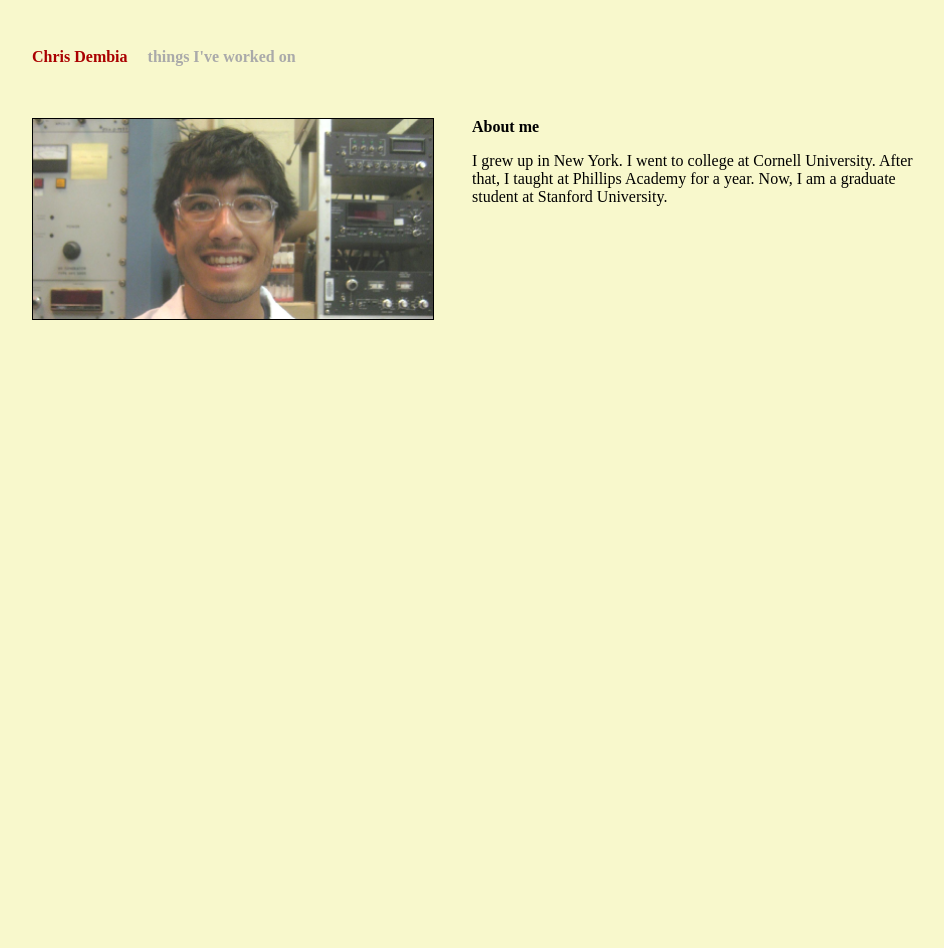
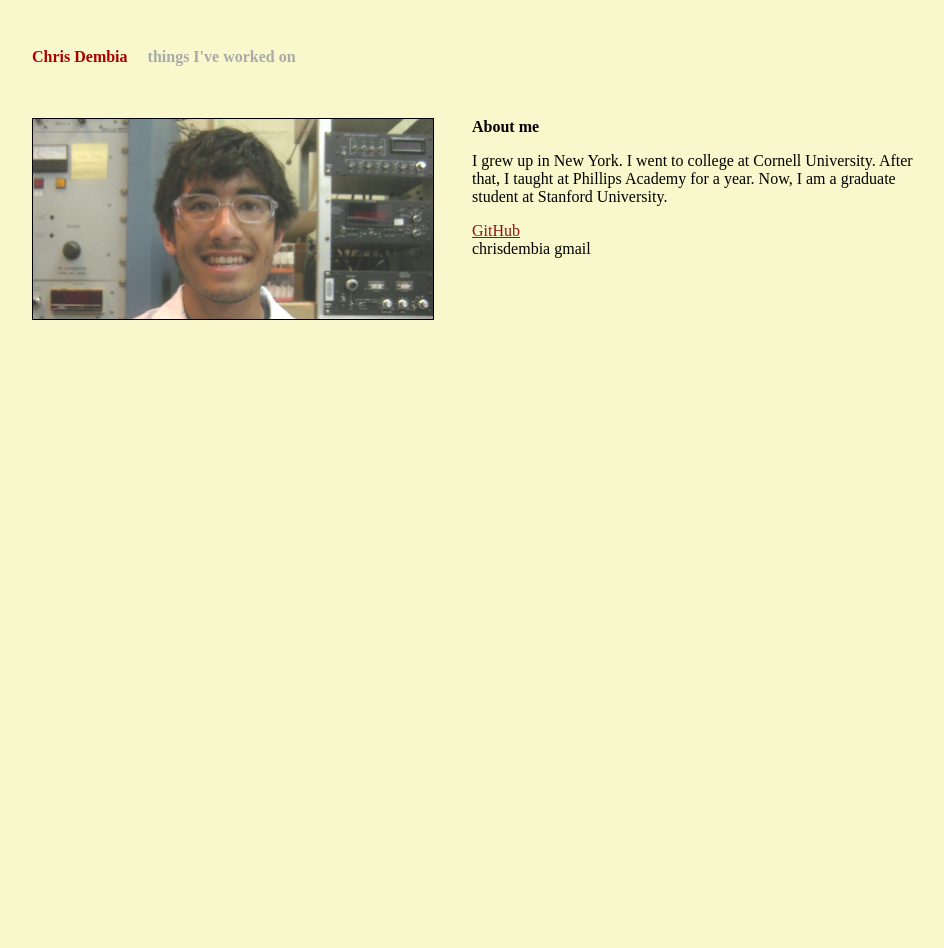
Before and after one commit to chrisdembia/chrisdembia.github.io, a Jekyll site: the page built from index.html, in a window 1280 px wide. Shown: the whole page, without its empty margins (158-1102 px from the left). Built offline with Jekyll 4.4.1, drawn with Linux system fonts in a browser that asks for light colours.

Commit message:
Place contact information on main page.

```diff
--- a/index.html
+++ b/index.html
@@ -12,6 +12,12 @@ title: Chris Dembia's personal site
         University. After that, I taught at Phillips Academy for a
         year.  Now, I am a graduate student at Stanford University.
         </p>
+
+        <p>
+        <a href="http://github.com/fitze">GitHub</a>
+        <br>
+        chrisdembia gmail
+        </p>
     </div>
 
     <img class="desc" src="/pics/dembia_in_lab.png"/>
```
